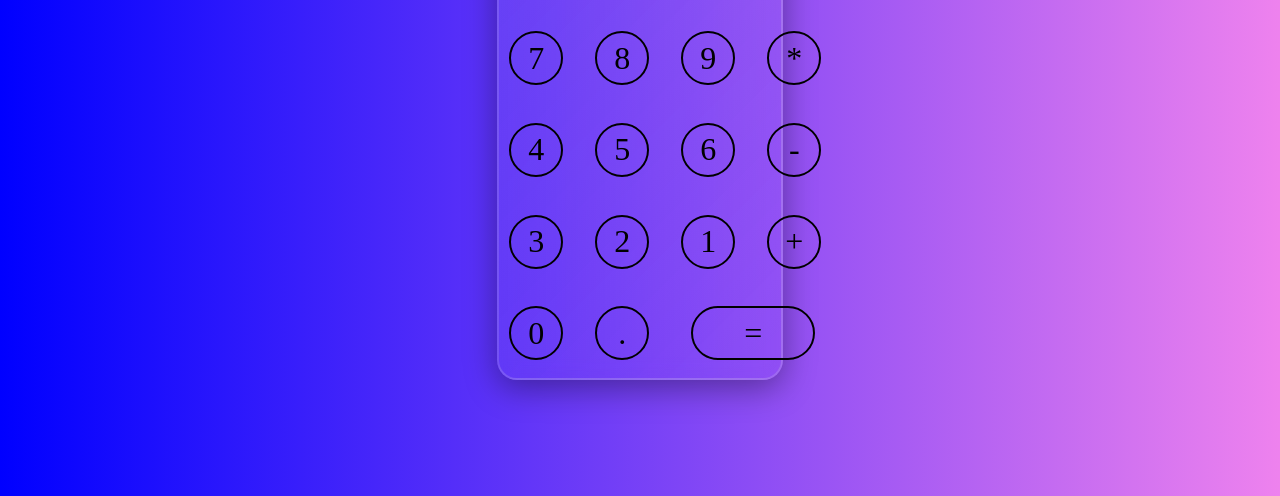
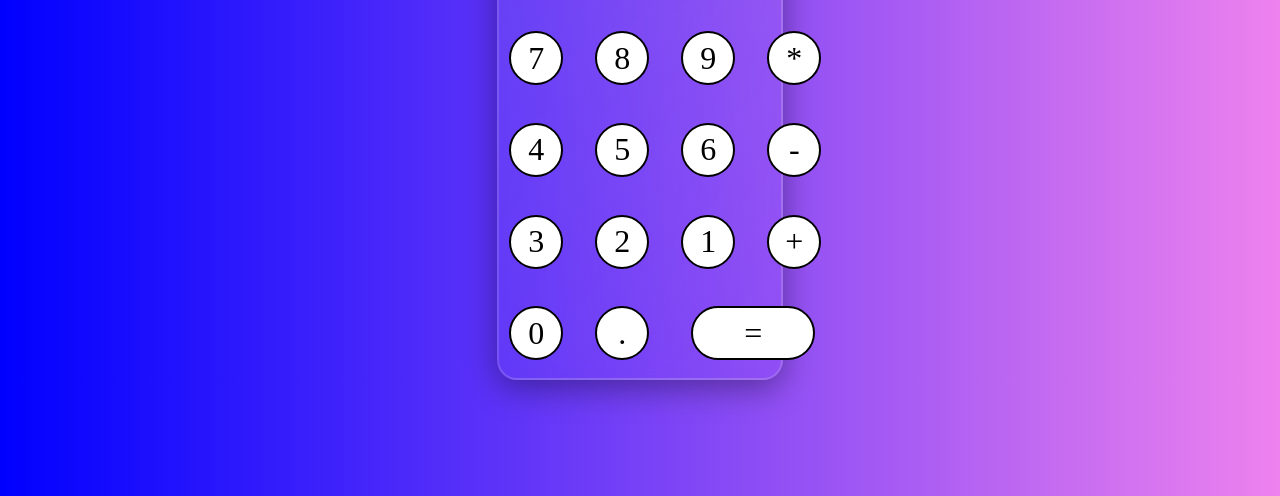
Before and after one commit to Satyamarora19/codsoft, a plain HTML site: page new calc/index.html in a window 1280 px wide. Shown: the part 304-800 px from the top of the page. Drawn offline with Linux system fonts and the light colour scheme.

Commit message:
Update style.css

```diff
--- a/new calc/style.css
+++ b/new calc/style.css
@@ -46,6 +46,8 @@ border: 2px solid rgba(225,225,225,0.18);
     width: 50px;
     border-radius: 100%;
     border: 2px solid black;
+     background-color: white;
+ color: black;
 }
 
 .equal{
@@ -58,4 +60,6 @@ font-size: xx-large;
     width: 120px;
     border-radius: 50px;
     border: 2px solid black;
+     background-color: white;
+ color: black;
 }
```
